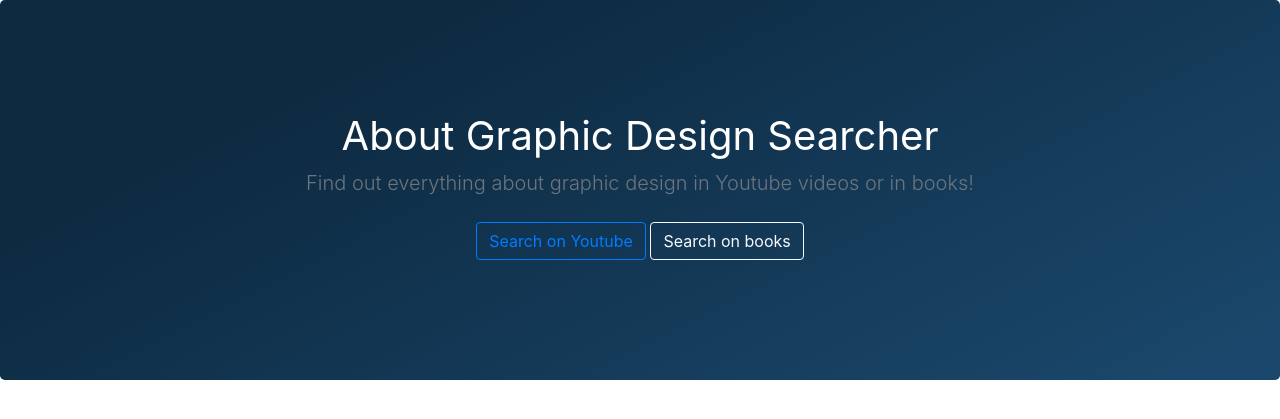
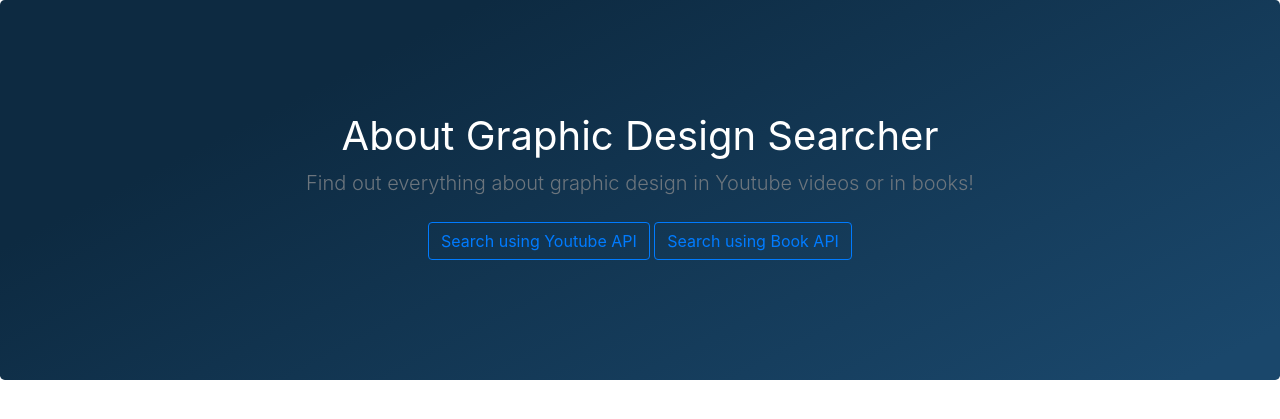
Before and after one commit to andreeastaicu3/proiectCloudStaicu, a Flask app: page / in a window 1280 px wide. Shown: the top 419 px of the page. Run offline with Flask 2, Linux system fonts and the light colour scheme; some libraries are stand-ins or nearby versions.

Commit message:
commit after link pages

```diff
--- a/flask_youtube_graphic_app/routes.py
+++ b/flask_youtube_graphic_app/routes.py
@@ -11,7 +11,7 @@
     return render_template('home.html')
 
 @main.route('/youtube', methods=['GET','POST'])
-def index():
+def youtube():
     search_url='https://www.googleapis.com/youtube/v3/search'
     video_url='https://www.googleapis.com/youtube/v3/videos'
 
@@ -100,12 +100,10 @@
             'key':current_app.config['BOOK_API_KEY'],
             'id':','.join(books_ids),
             'part':'volumeInfo,title',
-            'maxResults':3
+            'maxResults':6
         }
 
         r=requests.get(searchbooks_url, params=searchbook_params)
-
-        #results=r.json()['items']
 
 
         for result in results:
--- a/flask_youtube_graphic_app/templates/books.html
+++ b/flask_youtube_graphic_app/templates/books.html
@@ -44,6 +44,9 @@
         <button type="submit" name="submit" value="search" class="btn btn-outline-primary my-2">Search after books</button>
         <button type="submit" name="submit" value="lucky" class="btn btn-outline-light my-2">The most popular book</button>
       </p>
+      <p>
+        <a href="{{ url_for('main.home') }}" class="btn btn-outline-success">Go to main page</a>
+      </p>
       </form>
     </div>
   </section>
--- a/flask_youtube_graphic_app/templates/home.html
+++ b/flask_youtube_graphic_app/templates/home.html
@@ -38,8 +38,11 @@
       <p class="lead text-muted">Find out everything about graphic design in Youtube videos or in books!</p>
       <form method="POST">
       <p>
-        <button type="submit" name="submit" value="search" class="btn btn-outline-primary my-2">Search on Youtube</button>
-        <button type="submit" name="submit" value="lucky" class="btn btn-outline-light my-2">Search on books</button>
+
+        <a href="{{ url_for('main.youtube') }}" class="btn btn-outline-primary my-2">Search using Youtube API</a>
+
+        <a href="{{ url_for('main.books') }}" class="btn btn-outline-primary my-2">Search using Book API</a>
+
       </p>
       </form>
 
--- a/flask_youtube_graphic_app/templates/youtube.html
+++ b/flask_youtube_graphic_app/templates/youtube.html
@@ -44,6 +44,9 @@
         <button type="submit" name="submit" value="search" class="btn btn-outline-primary my-2">Search on Youtube</button>
         <button type="submit" name="submit" value="lucky" class="btn btn-outline-light my-2">The most popular video</button>
       </p>
+      <p>
+        <a href="{{ url_for('main.home') }}" class="btn btn-outline-success">Go to main page</a>
+      </p>
       </form>
     </div>
   </section>
```
Also changed, not shown: flask_youtube_graphic_app/requirements.txt (renamed from requirements.txt), 1 other file.
